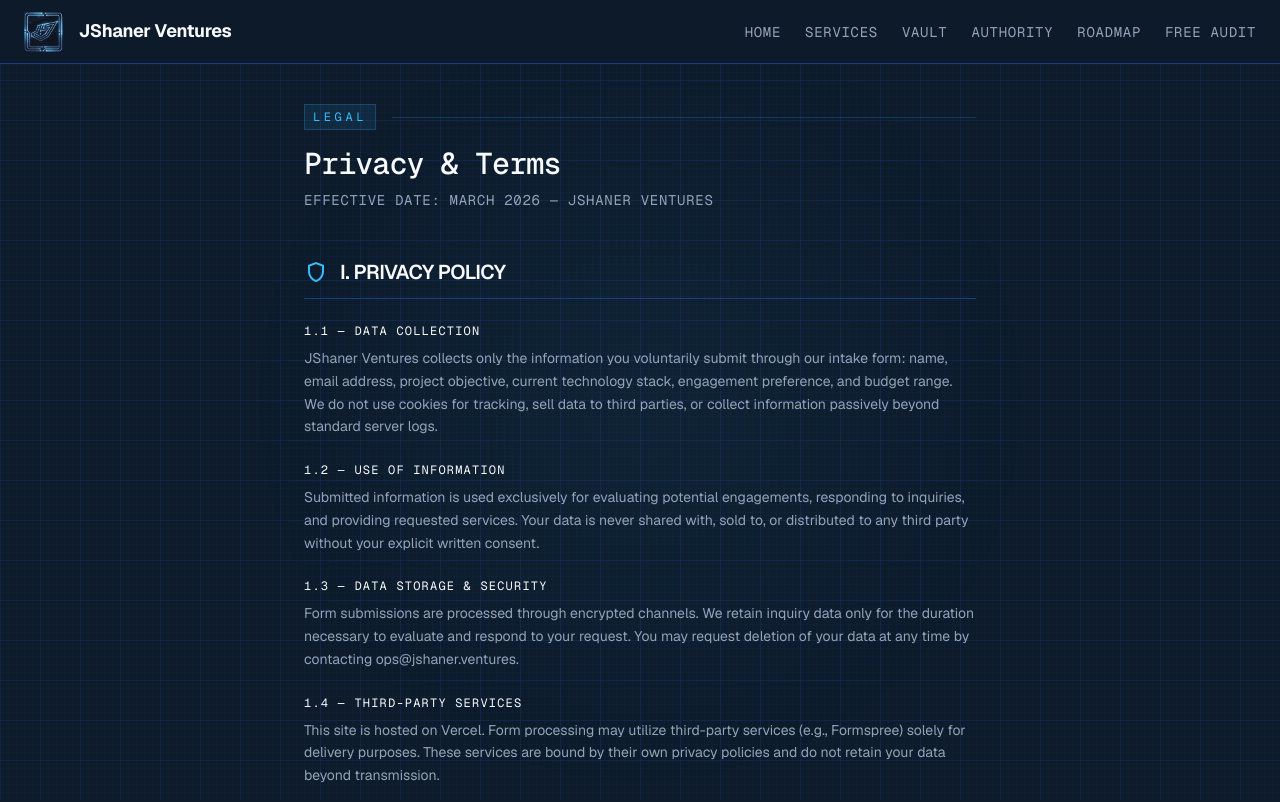
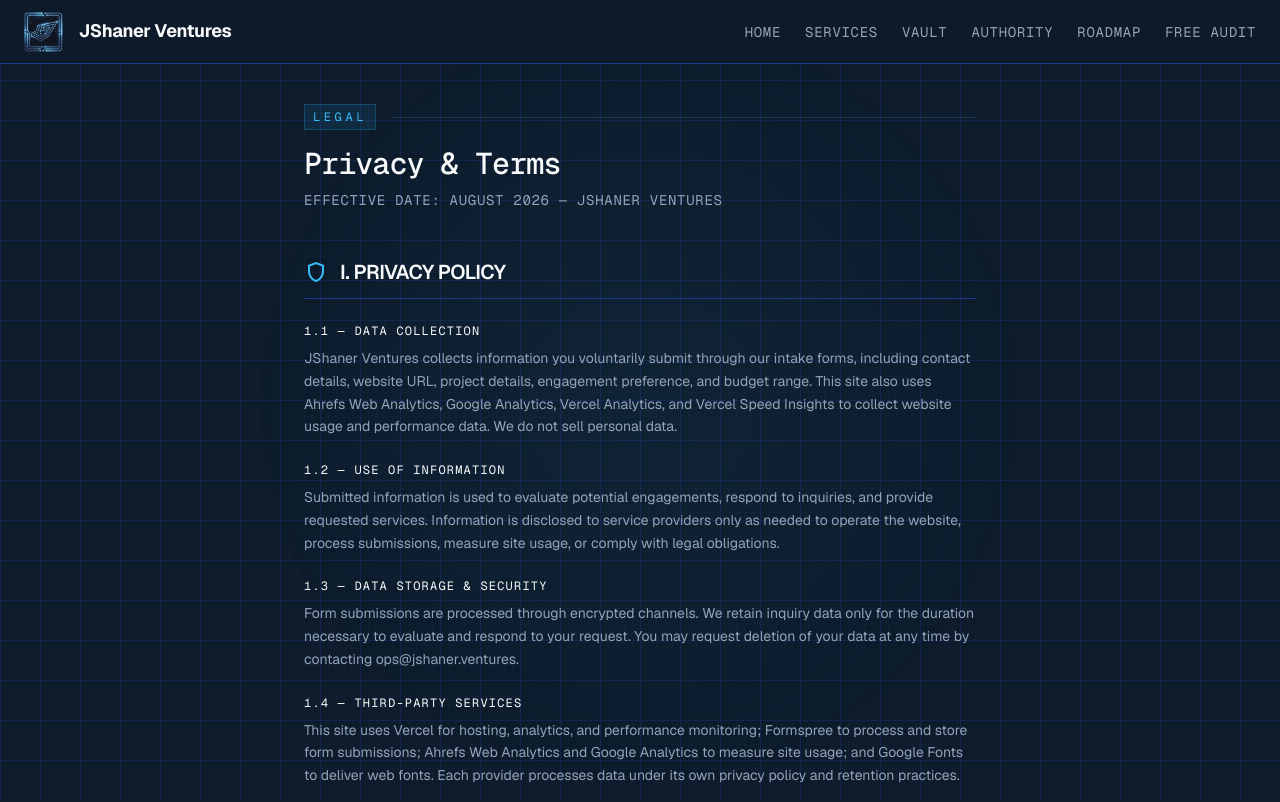
Before and after one commit to TheJShaner/jshaner-ventures-v2, a Next.js app: page /legal in a window 1280 px wide. Shown: the top 802 px of the page. Built offline with nearby package versions, Linux system fonts and the light colour scheme.

Commit message:
fix: align privacy policy with integrations

```diff
--- a/src/app/legal/page.tsx
+++ b/src/app/legal/page.tsx
@@ -23,7 +23,7 @@ export default function LegalPage() {
           Privacy &amp; Terms
         </h1>
         <p className="text-text-muted text-sm font-mono mt-2 uppercase tracking-wider">
-          Effective Date: March 2026 &mdash; JShaner Ventures
+          Effective Date: August 2026 &mdash; JShaner Ventures
         </p>
       </section>
 
@@ -39,13 +39,13 @@ export default function LegalPage() {
           <div>
             <h3 className="text-text-main font-mono text-xs uppercase tracking-widest mb-2">1.1 &mdash; Data Collection</h3>
             <p>
-              JShaner Ventures collects only the information you voluntarily submit through our intake form: name, email address, project objective, current technology stack, engagement preference, and budget range. We do not use cookies for tracking, sell data to third parties, or collect information passively beyond standard server logs.
+              JShaner Ventures collects information you voluntarily submit through our intake forms, including contact details, website URL, project details, engagement preference, and budget range. This site also uses Ahrefs Web Analytics, Google Analytics, Vercel Analytics, and Vercel Speed Insights to collect website usage and performance data. We do not sell personal data.
             </p>
           </div>
           <div>
             <h3 className="text-text-main font-mono text-xs uppercase tracking-widest mb-2">1.2 &mdash; Use of Information</h3>
             <p>
-              Submitted information is used exclusively for evaluating potential engagements, responding to inquiries, and providing requested services. Your data is never shared with, sold to, or distributed to any third party without your explicit written consent.
+              Submitted information is used to evaluate potential engagements, respond to inquiries, and provide requested services. Information is disclosed to service providers only as needed to operate the website, process submissions, measure site usage, or comply with legal obligations.
             </p>
           </div>
           <div>
@@ -57,7 +57,7 @@ export default function LegalPage() {
           <div>
             <h3 className="text-text-main font-mono text-xs uppercase tracking-widest mb-2">1.4 &mdash; Third-Party Services</h3>
             <p>
-              This site is hosted on Vercel. Form processing may utilize third-party services (e.g., Formspree) solely for delivery purposes. These services are bound by their own privacy policies and do not retain your data beyond transmission.
+              This site uses Vercel for hosting, analytics, and performance monitoring; Formspree to process and store form submissions; Ahrefs Web Analytics and Google Analytics to measure site usage; and Google Fonts to deliver web fonts. Each provider processes data under its own privacy policy and retention practices.
             </p>
           </div>
         </div>
```
Also changed, not shown: 1 other file (tests, documents, lock files or other folders).
